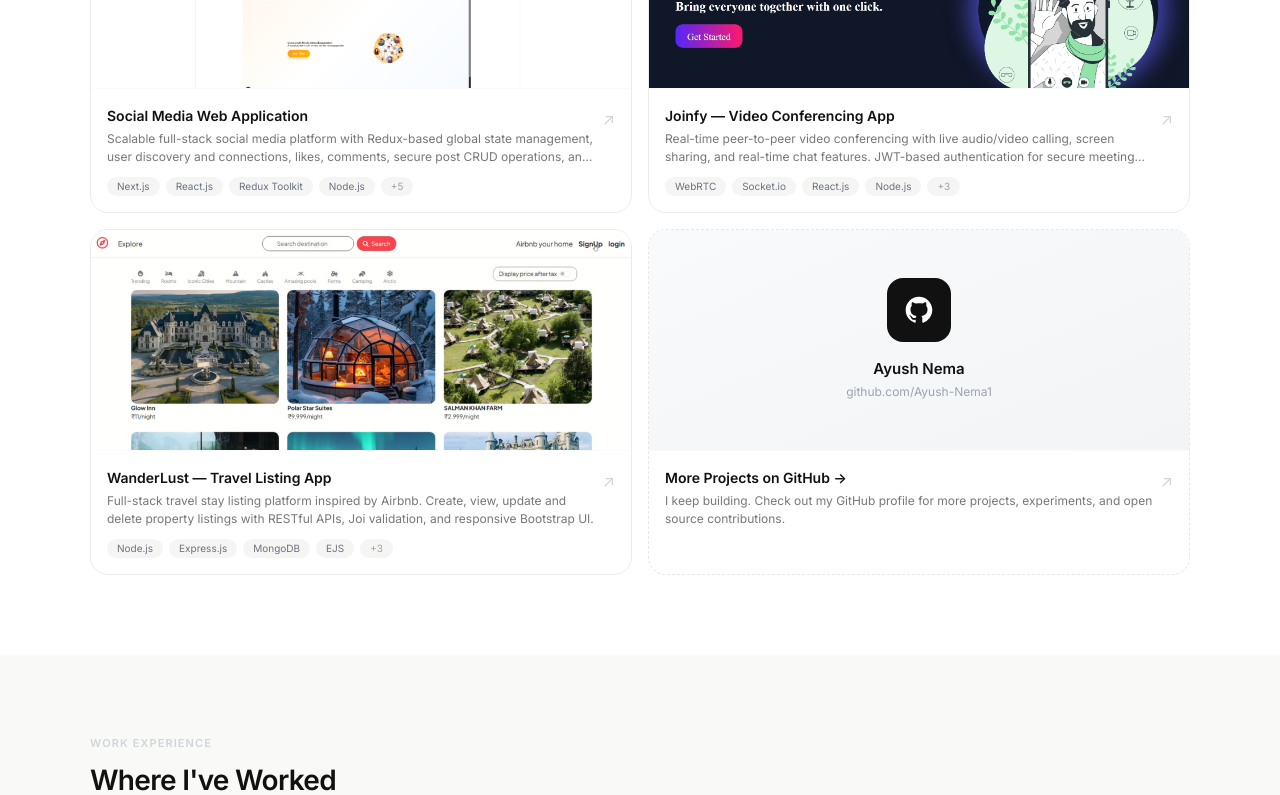
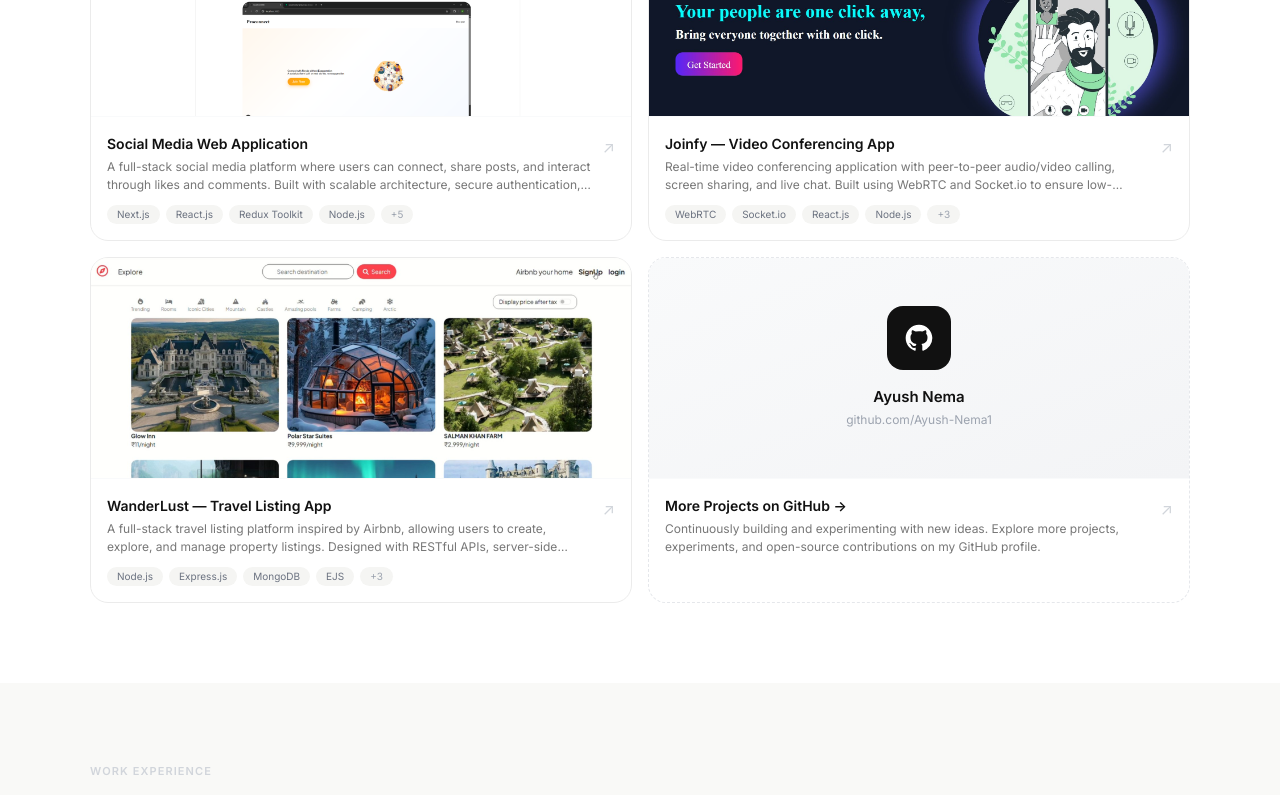
Before and after one commit to Ayush-Nema1/Protfolio, a React (Vite) app: page / in a window 1280 px wide. Shown: the part 920-1715 px from the top of the page. Built offline with nearby package versions, Linux system fonts and the light colour scheme.

Commit message:
Refine personal data and project descriptions
Updated personal and project descriptions for clarity and detail. Enhanced skills and experience sections with more specific information.

```diff
--- a/src/data.js
+++ b/src/data.js
@@ -1,8 +1,10 @@
 export const DATA = {
   name: 'Ayush Nema',
-  role: 'Full Stack Developer',
-  tagline: "I'm Ayush, a full stack developer building scalable web apps from 0 to 1.",
-  about: 'MERN stack engineer specialising in real-time systems, scalable APIs, and intuitive interfaces. Currently interning at Techwalaa, Delhi.',
+  role: 'Full Stack Developer | MERN Stack | Next.js',
+  tagline: 'I build scalable web applications focused on solving real-world problems.',
+  about:
+    'Full Stack Developer specialising in real-time systems, scalable APIs, and clean user interfaces. I focus on building scalable, high-performance applications that solve real-world problems.',
+
   email: 'nemaayush22@gmail.com',
   phone: '+91 9407004701',
   linkedin: 'https://www.linkedin.com/in/ayush-nema-58162830b/',
@@ -13,35 +15,69 @@ export const DATA = {
     {
       id: 1,
       title: 'Social Media Web Application',
-      desc: 'Scalable full-stack social media platform with Redux-based global state management, user discovery and connections, likes, comments, secure post CRUD operations, and PDF resume generation.',
+      desc:
+        'A full-stack social media platform where users can connect, share posts, and interact through likes and comments. Built with scalable architecture, secure authentication, and efficient state management for a smooth user experience.',
       image: '/images/projects/p1.png',
-      tags: ['Next.js', 'React.js', 'Redux Toolkit', 'Node.js', 'Express.js', 'MongoDB', 'JWT', 'Multer', 'PDFKit'],
-      live: 'https://socialmedia-c1dg6ydav-ayush-nemas-projects.vercel.app/dashboard',
+      tags: [
+        'Next.js',
+        'React.js',
+        'Redux Toolkit',
+        'Node.js',
+        'Express.js',
+        'MongoDB',
+        'JWT',
+        'Multer',
+        'PDFKit',
+      ],
+      live:
+        'https://socialmedia-c1dg6ydav-ayush-nemas-projects.vercel.app/dashboard',
       github: 'https://github.com/Ayush-Nema1/Socialmedia',
       featured: true,
     },
     {
       id: 2,
       title: 'Joinfy — Video Conferencing App',
-      desc: 'Real-time peer-to-peer video conferencing with live audio/video calling, screen sharing, and real-time chat features. JWT-based authentication for secure meeting rooms.',
+      desc:
+        'Real-time video conferencing application with peer-to-peer audio/video calling, screen sharing, and live chat. Built using WebRTC and Socket.io to ensure low-latency communication and secure meeting rooms.',
       image: '/images/projects/joinfy.png',
-      tags: ['WebRTC', 'Socket.io', 'React.js', 'Node.js', 'MongoDB', 'Express.js', 'JWT'],
-      live: 'https://videoconfrencing-joinfyfrontend.onrender.com/',
-      github: 'https://github.com/Ayush-Nema1/VideoConfrencing-Joinfy-',
+      tags: [
+        'WebRTC',
+        'Socket.io',
+        'React.js',
+        'Node.js',
+        'MongoDB',
+        'Express.js',
+        'JWT',
+      ],
+      live:
+        'https://videoconfrencing-joinfyfrontend.onrender.com/',
+      github:
+        'https://github.com/Ayush-Nema1/VideoConfrencing-Joinfy-',
     },
     {
       id: 3,
       title: 'WanderLust — Travel Listing App',
-      desc: 'Full-stack travel stay listing platform inspired by Airbnb. Create, view, update and delete property listings with RESTful APIs, Joi validation, and responsive Bootstrap UI.',
+      desc:
+        'A full-stack travel listing platform inspired by Airbnb, allowing users to create, explore, and manage property listings. Designed with RESTful APIs, server-side rendering, and robust data validation.',
       image: '/images/projects/wanderlust.png',
-      tags: ['Node.js', 'Express.js', 'MongoDB', 'EJS', 'Bootstrap', 'Joi', 'Multer'],
-      live: 'https://travel-with-ayush-nema-wunderlust.onrender.com/listings',
+      tags: [
+        'Node.js',
+        'Express.js',
+        'MongoDB',
+        'EJS',
+        'Bootstrap',
+        'Joi',
+        'Multer',
+      ],
+      live:
+        'https://travel-with-ayush-nema-wunderlust.onrender.com/listings',
       github: 'https://github.com/Ayush-Nema1/Airbnb',
     },
     {
       id: 4,
       title: 'More on GitHub',
-      desc: 'I keep building. Check out my GitHub profile for more projects, experiments, and open source contributions.',
+      desc:
+        'Continuously building and experimenting with new ideas. Explore more projects, experiments, and open-source contributions on my GitHub profile.',
       image: null,
       tags: [],
       live: null,
@@ -61,43 +97,51 @@ export const DATA = {
       duration: 'Feb 2026 – Present',
       period: '2 months',
       current: true,
-      desc: 'Building responsive, high-performance web applications using Next.js and React. Contributing to real-world client projects with a focus on clean component architecture, optimised rendering, REST API integration, and cross-browser compatibility.',
-      skills: ['Next.js', 'React.js', 'Tailwind CSS', 'Node.js', 'REST APIs', 'Git'],
+      desc:
+        'Building responsive, high-performance web applications using Next.js and React. Contributing to real-world client projects with a focus on clean component architecture, optimised rendering, REST API integration, and cross-browser compatibility.',
+      skills: [
+        'Next.js',
+        'React.js',
+        'Tailwind CSS',
+        'Node.js',
+        'REST APIs',
+        'Git',
+      ],
     },
   ],
 
   skills: {
     Frontend: [
-      { name: 'React.js',     src: 'https://cdn.jsdelivr.net/gh/devicons/devicon/icons/react/react-original.svg' },
-      { name: 'Next.js',      src: 'https://cdn.jsdelivr.net/gh/devicons/devicon/icons/nextjs/nextjs-original.svg' },
-      { name: 'HTML5',        src: 'https://cdn.jsdelivr.net/gh/devicons/devicon/icons/html5/html5-original.svg' },
-      { name: 'CSS3',         src: 'https://cdn.jsdelivr.net/gh/devicons/devicon/icons/css3/css3-original.svg' },
+      { name: 'React.js', src: 'https://cdn.jsdelivr.net/gh/devicons/devicon/icons/react/react-original.svg' },
+      { name: 'Next.js', src: 'https://cdn.jsdelivr.net/gh/devicons/devicon/icons/nextjs/nextjs-original.svg' },
+      { name: 'HTML5', src: 'https://cdn.jsdelivr.net/gh/devicons/devicon/icons/html5/html5-original.svg' },
+      { name: 'CSS3', src: 'https://cdn.jsdelivr.net/gh/devicons/devicon/icons/css3/css3-original.svg' },
       { name: 'Tailwind CSS', src: 'https://cdn.jsdelivr.net/gh/devicons/devicon/icons/tailwindcss/tailwindcss-original.svg' },
-      { name: 'Bootstrap',    src: 'https://cdn.jsdelivr.net/gh/devicons/devicon/icons/bootstrap/bootstrap-original.svg' },
-      { name: 'Redux',        src: 'https://cdn.jsdelivr.net/gh/devicons/devicon/icons/redux/redux-original.svg' },
+      { name: 'Bootstrap', src: 'https://cdn.jsdelivr.net/gh/devicons/devicon/icons/bootstrap/bootstrap-original.svg' },
+      { name: 'Redux', src: 'https://cdn.jsdelivr.net/gh/devicons/devicon/icons/redux/redux-original.svg' },
     ],
     Backend: [
-      { name: 'Node.js',    src: 'https://cdn.jsdelivr.net/gh/devicons/devicon/icons/nodejs/nodejs-original.svg' },
+      { name: 'Node.js', src: 'https://cdn.jsdelivr.net/gh/devicons/devicon/icons/nodejs/nodejs-original.svg' },
       { name: 'Express.js', src: 'https://cdn.jsdelivr.net/gh/devicons/devicon/icons/express/express-original.svg' },
-      { name: 'Socket.io',  src: 'https://cdn.jsdelivr.net/gh/devicons/devicon/icons/socketio/socketio-original.svg' },
-      { name: 'WebRTC',     emoji: '📡' },
-      { name: 'JWT',        src: 'https://cdn.jsdelivr.net/gh/devicons/devicon/icons/jsonwebtokens/jsonwebtokens-original.svg' },
-      { name: 'REST APIs',  emoji: '🔗' },
-      { name: 'Multer',     emoji: '📁' },
+      { name: 'Socket.io', src: 'https://cdn.jsdelivr.net/gh/devicons/devicon/icons/socketio/socketio-original.svg' },
+      { name: 'WebRTC', emoji: '📡' },
+      { name: 'JWT', src: 'https://cdn.jsdelivr.net/gh/devicons/devicon/icons/jsonwebtokens/jsonwebtokens-original.svg' },
+      { name: 'REST APIs', emoji: '🔗' },
+      { name: 'Multer', emoji: '📁' },
     ],
     Database: [
       { name: 'MongoDB', src: 'https://cdn.jsdelivr.net/gh/devicons/devicon/icons/mongodb/mongodb-original.svg' },
-      { name: 'MySQL',   src: 'https://cdn.jsdelivr.net/gh/devicons/devicon/icons/mysql/mysql-original.svg' },
+      { name: 'MySQL', src: 'https://cdn.jsdelivr.net/gh/devicons/devicon/icons/mysql/mysql-original.svg' },
     ],
     Languages: [
       { name: 'JavaScript', src: 'https://cdn.jsdelivr.net/gh/devicons/devicon/icons/javascript/javascript-original.svg' },
-      { name: 'Java',       src: 'https://cdn.jsdelivr.net/gh/devicons/devicon/icons/java/java-original.svg' },
-      { name: 'C',          src: 'https://cdn.jsdelivr.net/gh/devicons/devicon/icons/c/c-original.svg' },
-      { name: 'SQL',        emoji: '🗃️' },
+      { name: 'Java', src: 'https://cdn.jsdelivr.net/gh/devicons/devicon/icons/java/java-original.svg' },
+      { name: 'C', src: 'https://cdn.jsdelivr.net/gh/devicons/devicon/icons/c/c-original.svg' },
+      { name: 'SQL', emoji: '🗃️' },
     ],
     Tools: [
-      { name: 'Git',     src: 'https://cdn.jsdelivr.net/gh/devicons/devicon/icons/git/git-original.svg' },
-      { name: 'GitHub',  src: 'https://cdn.jsdelivr.net/gh/devicons/devicon/icons/github/github-original.svg' },
+      { name: 'Git', src: 'https://cdn.jsdelivr.net/gh/devicons/devicon/icons/git/git-original.svg' },
+      { name: 'GitHub', src: 'https://cdn.jsdelivr.net/gh/devicons/devicon/icons/github/github-original.svg' },
       { name: 'VS Code', src: 'https://cdn.jsdelivr.net/gh/devicons/devicon/icons/vscode/vscode-original.svg' },
       { name: 'Postman', src: 'https://cdn.jsdelivr.net/gh/devicons/devicon/icons/postman/postman-original.svg' },
     ],
@@ -108,7 +152,8 @@ export const DATA = {
       id: 1,
       issuer: 'Skyscanner × Forage',
       name: 'Front-End Software Engineering Job Simulation',
-      desc: 'Completed practical tasks including building a Backpack React Web App. Issued by Forage on behalf of Skyscanner — November 14, 2025.',
+      desc:
+        'Completed practical tasks including building a Backpack React Web App. Issued by Forage on behalf of Skyscanner — November 14, 2025.',
       date: 'November 14, 2025',
       image: '/images/certs/skyscanner.png',
       accent: '#00b4d8',
@@ -119,7 +164,8 @@ export const DATA = {
       id: 2,
       issuer: 'Apna College',
       name: 'Alpha — DSA with Java',
-      desc: 'Certificate of Completion for successfully completing the Alpha batch — Data Structures & Algorithms with Java, by Shradha Khapra (Co-Founder).',
+      desc:
+        'Certificate of Completion for successfully completing the Alpha batch — Data Structures & Algorithms with Java.',
       date: '01 February 2024',
       image: '/images/certs/dsa.png',
       accent: '#f97316',
@@ -130,7 +176,8 @@ export const DATA = {
       id: 3,
       issuer: 'NASSCOM · FutureSkills Prime',
       name: 'Digital Application Fundamentals (STEM)',
-      desc: 'Certificate of Participation — Digital Application Fundamentals (STEM). Aligned to IT-ITeS Sector Skills Council NASSCOM competency standards. Certificate ID: 26190326361.',
+      desc:
+        'Certificate of Participation — Digital Application Fundamentals aligned to NASSCOM standards.',
       date: '19 March 2026',
       image: '/images/certs/nasscom.png',
       accent: '#16a34a',
@@ -150,4 +197,4 @@ export const DATA = {
       current: true,
     },
   ],
-}
+};
```
